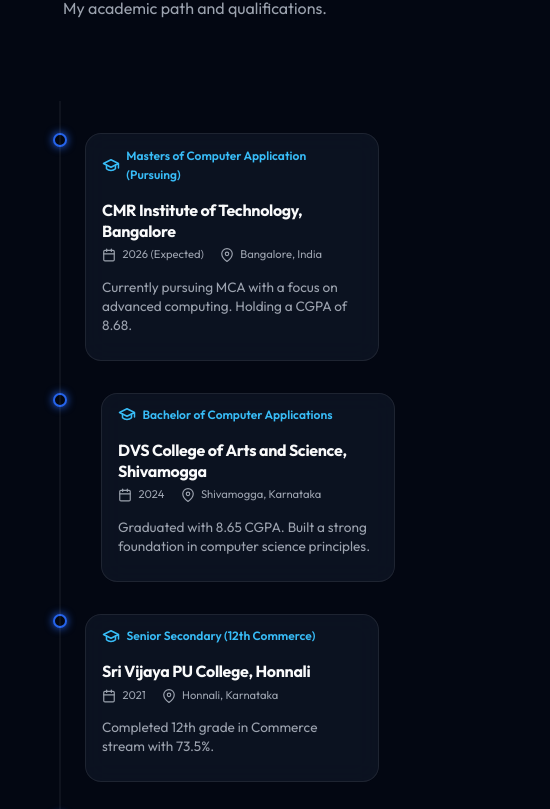
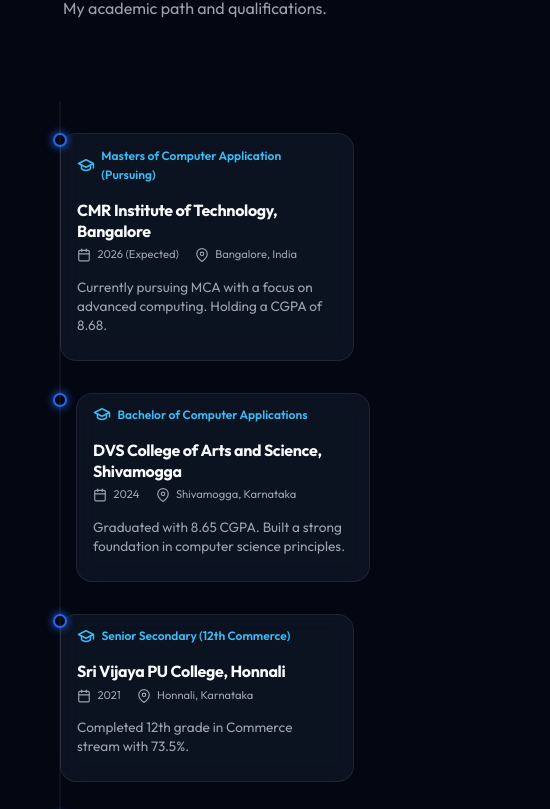
Before and after one commit to Abdul-Affan/portfolio, a React (Vite) app: page / in a window 390 px wide. Shown: the part 5554-6363 px from the top of the page, 550 px wide, since content can reach past the window. Built offline with nearby package versions, Linux system fonts and the light colour scheme.

Commit message:
Pixel-perfect timeline alignment: dot on corner for both desktop and mobile

```diff
--- a/src/index.css
+++ b/src/index.css
@@ -618,16 +618,21 @@
 
   .timeline-dot {
     left: 20px;
+    top: 0;
   }
 
   .timeline-item,
   .timeline-item:nth-child(even) {
     justify-content: flex-start;
-    padding-left: 45px;
+    padding-left: 20px;
+    padding-right: 0;
+    margin-bottom: 2rem;
   }
 
   .timeline-card {
     width: 100%;
+    margin-left: 0;
+    margin-right: 0;
   }
 }
 
```
